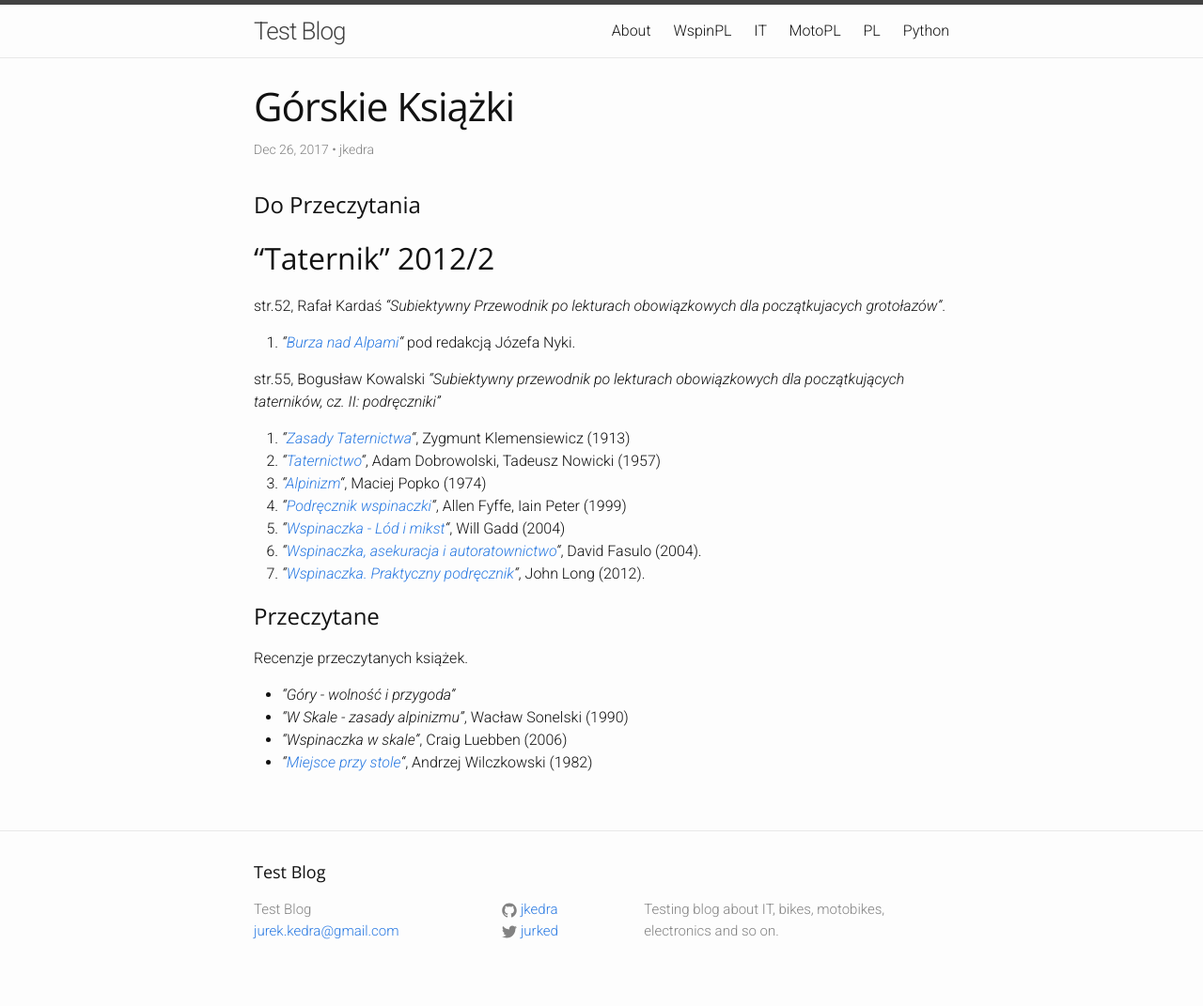
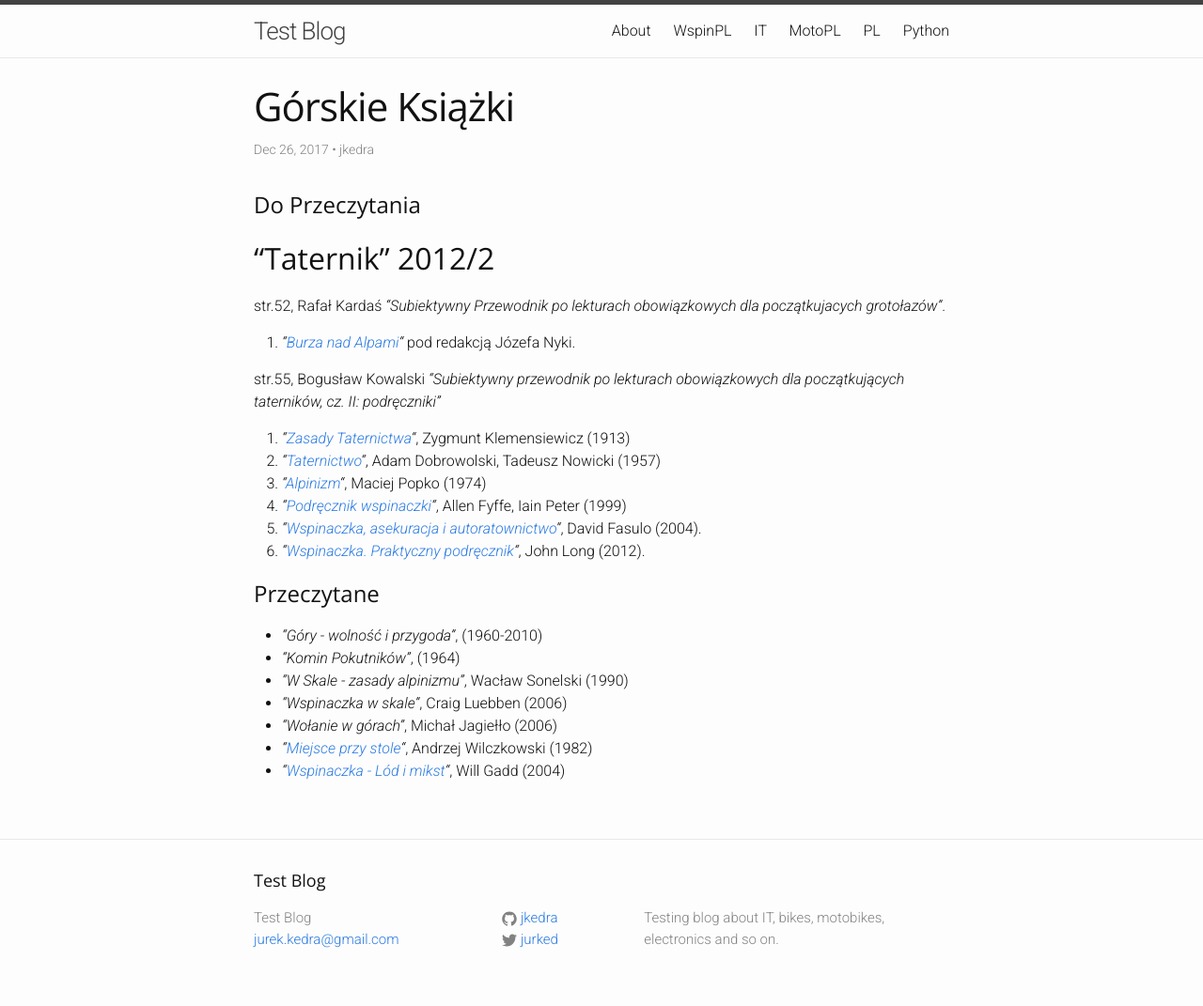
Before and after one commit to jkedra/jkedra.github.io, a Jekyll site: the page built from _climb/gory_ksiazki.md, in a window 1280 px wide. Shown: the whole page at 94% size. Built offline with Jekyll 4.4.1, drawn with Linux system fonts in a browser that asks for light colours.

Commit message:
gory_ksiazki

```diff
--- a/_climb/gory_ksiazki.md
+++ b/_climb/gory_ksiazki.md
@@ -32,15 +32,15 @@ dla początkujących taterników, cz. II: podręczniki"_
    Adam Dobrowolski, Tadeusz Nowicki (1957)
 3. _"[Alpinizm](a:Alpinizm Popko)"_, Maciej Popko (1974)
 4. _"[Podręcznik wspinaczki](a:Podręcznki wspinaczki Fyffe)"_, Allen Fyffe, Iain Peter (1999)
-5. _"[Wspinaczka - Lód i mikst](a:)"_, Will Gadd (2004)
 6. _"[Wspinaczka, asekuracja i autoratownictwo](a:)"_, David Fasulo (2004).
 7. _"[Wspinaczka. Praktyczny podręcznik](a:)"_, John Long (2012).
 
 # Przeczytane
 
-Recenzje przeczytanych książek.
-
-* _"Góry - wolność i przygoda"_
+* _"Góry - wolność i przygoda"_, (1960-2010)
+* _"Komin Pokutników"_, (1964)
 * _"W Skale - zasady alpinizmu"_, Wacław Sonelski (1990)
 * _"Wspinaczka w skale"_, Craig Luebben (2006)
+* _"Wołanie w górach"_, Michał Jagiełło (2006)
 * _"[Miejsce przy stole](/miejsce_przy_stole)"_, Andrzej Wilczkowski (1982)
+* _"[Wspinaczka - Lód i mikst](/lod_i_mikst)"_, Will Gadd (2004)
```
